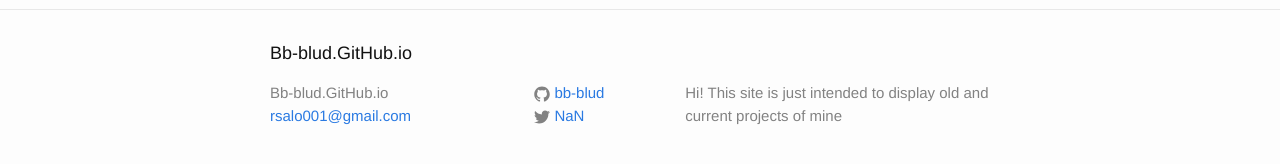
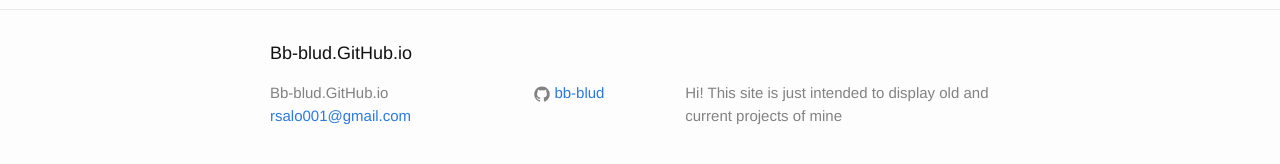
Before and after one commit to bb-blud/bb-blud.github.io, a Jekyll site: the page built from index.html, in a window 1280 px wide. Shown: the part 287-451 px from the top of the page. Built offline with Jekyll 4.4.1, drawn with Linux system fonts in a browser that asks for light colours.

Commit message:
oops someones twitter name was NaN

```diff
--- a/_config.yml
+++ b/_config.yml
@@ -13,7 +13,7 @@ description: > # this means to ignore newlines until "baseurl:"
     This site is just intended to display old and current projects of mine
 baseurl: "" # the subpath of your site, e.g. /blog
 url: "http://yourdomain.com" # the base hostname & protocol for your site
-twitter_username: NaN
+twitter_username:
 github_username:  bb-blud
 
 # Build settings
```
